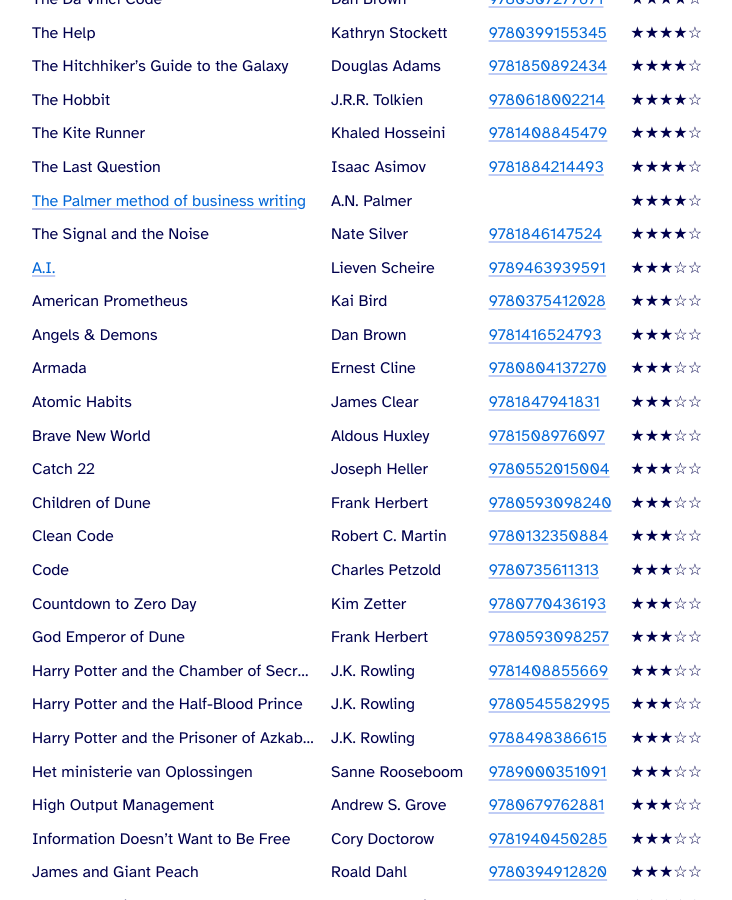
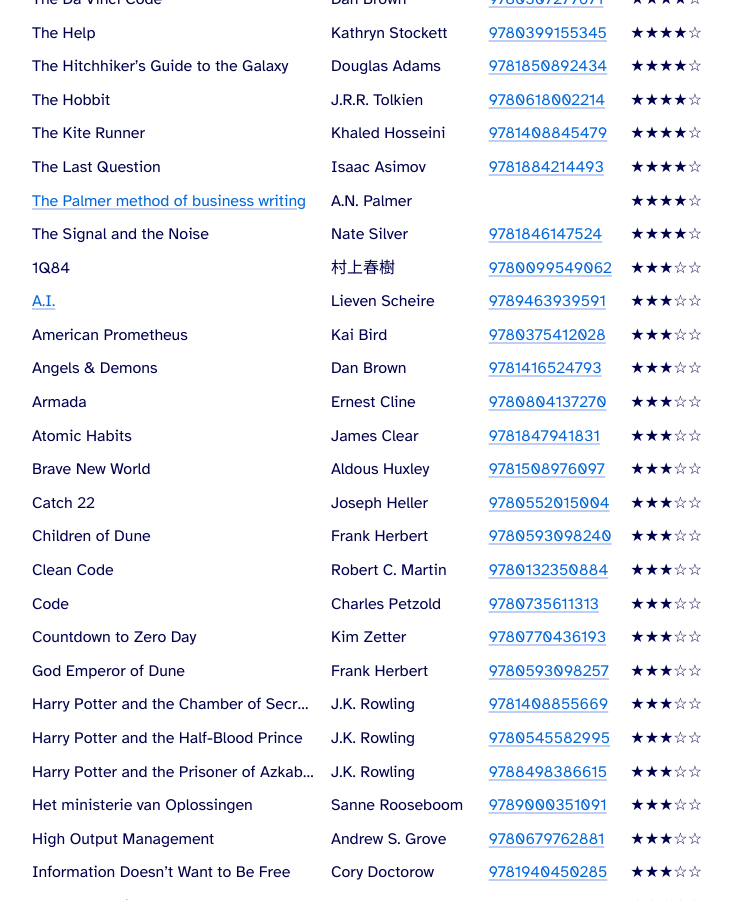
Before and after one commit to cimm/suffix, a Jekyll site: the page built from reading/index.html, in a window 1280 px wide and 900 px high, scrolled down 1885 px. Shown: the whole window, without its empty margins (273-1005 px from the left). Built offline with Jekyll 4.4.1, drawn with Linux system fonts in a browser that asks for light colours.

Commit message:
Add 1Q84 by 村上 春樹

```diff
--- a/_data/books.yml
+++ b/_data/books.yml
@@ -2,6 +2,10 @@
   author: "George Orwell"
   isbn13: 9780140009729
   rating: 5
+- name: "1Q84"
+  author: "村上春樹"
+  isbn13: 9780099549062
+  rating: 3
 - name: "A Brief History of Time"
   author: "Stephen Hawking"
   isbn13: 9780553103748
```
